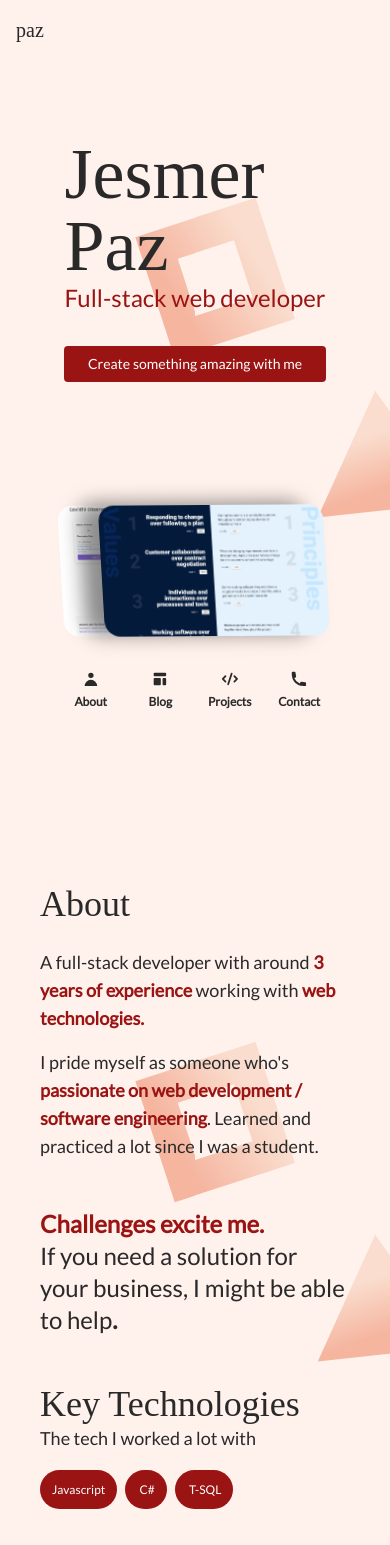
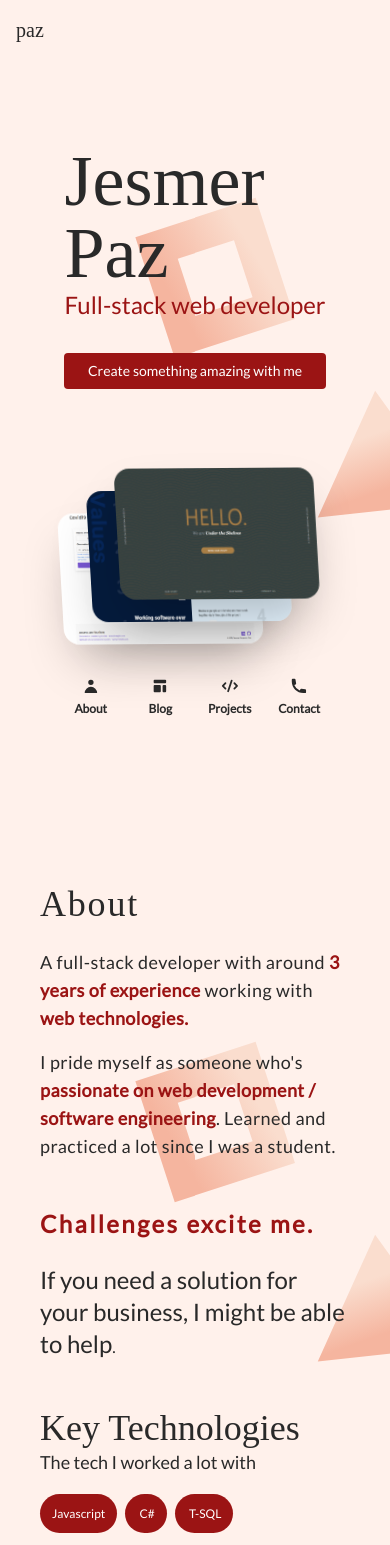
Before and after one commit to jmrrgncpz/jmrrgncpz.github.io, a Vue app: page / in a window 390 px wide. Shown: the top 1545 px of the page. Built offline with nearby package versions, Linux system fonts and the light colour scheme; no server answers; a web font is replaced by a local one.

Commit message:
add undertheshelves project; improve responsiveness

```diff
--- a/src/App.vue
+++ b/src/App.vue
@@ -1,9 +1,9 @@
 <template>
   <Hero v-on:shortcut-clicked="(elementId) => scrollToElement(elementId)" />
-  <div id="about" class="p-10 md:mx-40 text-black flex flex-col">
-    <div id="about-me" class="mb-12 md:w-3/6 md:p-5">
-      <h1 class="font-header text-4xl md:text-5xl mb-6">About</h1>
-      <p class="text-lg md:text-2xl mb-4">
+  <div id="about" class="p-10 md:mx-20 text-black flex flex-col">
+    <div id="about-me" class="lg:min-h-screen mb-12 lg:w-3/6 md:p-5">
+      <h1 class="font-header text-4xl md:text-5xl mb-6 tracking-wider">About</h1>
+      <p class="text-lg md:text-2xl mb-4 tracking-wide">
         A full-stack developer with around
         <span class="text-primary-500 font-semibold"
           >3 years of experience</span
@@ -11,22 +11,20 @@
         working with
         <span class="text-primary-500 font-semibold">web technologies.</span>
       </p>
-      <p class="text-lg md:text-2xl mb-12">
+      <p class="text-lg md:text-2xl mb-12 tracking-wide">
         I pride myself as someone who's
         <span class="text-primary-500 font-semibold"
           >passionate on web development / software engineering</span
         >. Learned and practiced a lot since I was a student.
       </p>
-      <p class="text-2xl md:text-4xl font-bold">
-        <span class="text-primary-500">Challenges excite me.</span> <br />
-        <span class="font-medium"
-          >If you need a solution for your business, I might be able to
-          help</span
-        >.
-      </p>
+      <p class="text-2xl md:text-4xl font-bold text-primary-500 tracking-widest mb-6">Challenges excite me.</p>
+      <span class="text-2xl md:text-4xl font-medium"
+        >If you need a solution for your business, I might be able to
+        help</span
+      >.
     </div>
 
-    <div class="md:w-3/6 md:self-end md:p-5">
+    <div class="lg:w-3/6 md:self-end md:p-5 lg:min-h-screen">
       <div id="key-technologies" class="mb-10">
         <h1 class="font-header text-4xl md:text-5xl">Key Technologies</h1>
         <p class="mb-6 text-lg">The tech I worked a lot with</p>
@@ -53,12 +51,12 @@
       </div>
     </div>
   </div>
-  <div id="projects" class="p-10 md:mx-40 text-black">
+  <div id="projects" class="p-10 md:mx-20 text-black">
     <h1 class="font-header text-4xl md:text-5xl mb-6">
       Projects / Sample Works
     </h1>
 
-    <div id="projects-container" class="grid gap-12 grid-cols-1 md:grid-cols-2">
+    <div id="projects-container" class="grid gap-12 grid-cols-1 lg:grid-cols-2 2xl:grid-cols-3">
       <Project
         v-for="(project, i) in projects"
         :key="i"
@@ -70,12 +68,12 @@
       </Project>
     </div>
   </div>
-  <div id="blog" class="p-10 md:mx-40 text-black">
+  <div id="blog" class="p-10 md:mx-20 text-black">
     <h1 class="font-header text-4xl md:text-5xl mb-6">Blog</h1>
   </div>
   <div
     id="contact-me"
-    class="p-10 md:mx-40 bg-blue-900 text-white md:flex flex-wrap"
+    class="p-10 md:mx-20 bg-blue-900 text-white md:flex flex-wrap"
   >
     <div id="contact-me-section" class="mb-6 md:mb-0 flex-1">
       <h1 class="font-header text-4xl md:text-5xl mb-6">Contact me</h1>
@@ -118,7 +116,7 @@ import {
 } from "@heroicons/vue/solid";
 import agileValuesPrincipleImg from "./assets/project-images/agile-values-principles.png";
 import covid19ObserverImg from "./assets/project-images/covid19-observer.png";
-
+import underTheShelves from './assets/project-images/under-the-shelves.png'
 export default {
   data() {
     return {
@@ -126,12 +124,25 @@ export default {
       github: "",
       projects: [
         {
+          title: '[Ongoing] Under the Shelves',
+          imagePath: underTheShelves,
+          technologies: [
+            'React',
+            'tailwind Css',
+            {
+              logoName: 'https://nextjs.org/',
+              name: 'Next JS'
+            }
+          ],
+          url: 'https://undertheshelves.vercel.app'
+        },
+        {
           title: "Agile Values and Principles",
           imagePath: agileValuesPrincipleImg,
           technologies: [
             "vuejs",
             "vuetify",
-            { logoName: "firebase.events", name: "firebase" },
+            { logoName: "https://firebase.com", name: "firebase" },
             "jest",
           ],
           url: "https://jmrrgncpz.github.io/agile-values-principles",
@@ -141,10 +152,10 @@ export default {
           imagePath: covid19ObserverImg,
           technologies: [
             "vuejs",
-            {
-              logoName: "buefy.org",
-              name: "buefy",
-            },
+            // {
+            //   logoName: "buefy.org",
+            //   name: "buefy",
+            // },
             "node",
             "heroku",
             "postgresql",
--- a/src/Hero.vue
+++ b/src/Hero.vue
@@ -6,7 +6,7 @@
       md:p-7
       flex flex-col
       font-display
-      h-screen
+      min-h-screen
       w-screen
       overflow-hidden
       text-black
@@ -19,7 +19,7 @@
       id="main"
       class="
         flex flex-1 flex-col
-        md:flex-row md:mx-40
+        md:flex-row md:mx-20 lg:mx-40
         h-4/5
         p-10
         md:p-0
@@ -29,14 +29,14 @@
     >
       <div class="flex items-center flex-1">
         <div class="flex flex-col">
-          <div class="font-header text-7xl md:text-8xl">
+          <div class="font-header text-7xl lg:text-8xl">
             <span>Jesmer</span>
             <br />
             <span>Paz</span>
           </div>
           <div class="mb-8">
             <span
-              class="font-display text-primary-500 text-2xl md:text-3xl mb-1"
+              class="font-display text-primary-500 text-2xl lg:text-3xl mb-1"
               >Full-stack web developer</span
             >
           </div>
@@ -63,9 +63,10 @@
         class="flex flex-1 w-full items-center justify-center md:justify-end"
       >
         <section id="hero-right" class="flex flex-col">
-          <article id="project-showcase" class="relative mb-6">
-            <img class="project-image w-9/12 lg:w-full" :src="covid19ObserverImg" />
-            <img class="project-image absolute top-0 left-10 lg:left-18 xl:left-24 h-full" :src="agileValuesPrincipleImg" />
+          <article id="project-showcase" class="mb-6 flex">
+            <img class="project-image w-3/4 shadow-2xl"  :src="covid19ObserverImg" />
+            <img class="project-image w-3/4 shadow-2xl transform -translate-x-3/4 -translate-y-6" :src="agileValuesPrincipleImg" />
+            <img class="project-image w-3/4 shadow-2xl transform -translate-x-2/4 -translate-y-12" :src="underTheShelves" />
           </article>
           <nav id="shortcut-container" class="w-full flex flex-row flex-1">
             <Shortcut
@@ -87,6 +88,8 @@
 <script>
 import agileValuesPrincipleImg from "./assets/project-images/agile-values-principles.png";
 import covid19ObserverImg from "./assets/project-images/covid19-observer.png";
+import underTheShelves from './assets/project-images/under-the-shelves.png'
+
 import Shortcut from "./components/Shortcut.vue";
 import {
   UserIcon,
@@ -100,6 +103,7 @@ export default {
     return {
       agileValuesPrincipleImg,
       covid19ObserverImg,
+      underTheShelves,
       shortcuts: [
         {
           name: "About",
@@ -141,18 +145,30 @@ export default {
   border-radius: 1em;
 }
 
-.project-image:last-child {
-    -webkit-box-shadow: -20px -2px 20px 0px rgb(63 63 63 / 60%);
-    box-shadow: -20px -2px 20px 0px rgb(63 63 63 / 60%);
+.project-image:nth-child(2) {
+  transform:  rotate3d(26, 47, -5, 20deg) translateX(-90%) translateY(-24px);
 }
 
-@media only screen  and (min-width: 768px) {
-    .project-image:last-child {
-        -webkit-box-shadow: -34px -4px 25px 0px rgb(63 63 63 / 70%);
-        box-shadow: -34px -4px 25px 0px rgb(63 63 63 / 70%);
-    }
+.project-image:nth-child(3) {
+  transform:  rotate3d(26, 47, -5, 20deg) translateX(-180%) translateY(-48px);
 }
 
+@media only screen and (min-width:670px ) {
+  #project-showcase {
+    transform: scale(.8);
+  }
+}
 
+@media only screen and (min-width:768px ) {
+  #project-showcase {
+    transform: scale(.7);
+  }
+}
+
+@media only screen and (min-width:1280px ) {
+  #project-showcase {
+    transform: scale(1);
+  }
+}
 
 </style>
```
Also changed, not shown: src/assets/project-images/under-the-shelves.PNG (added).
